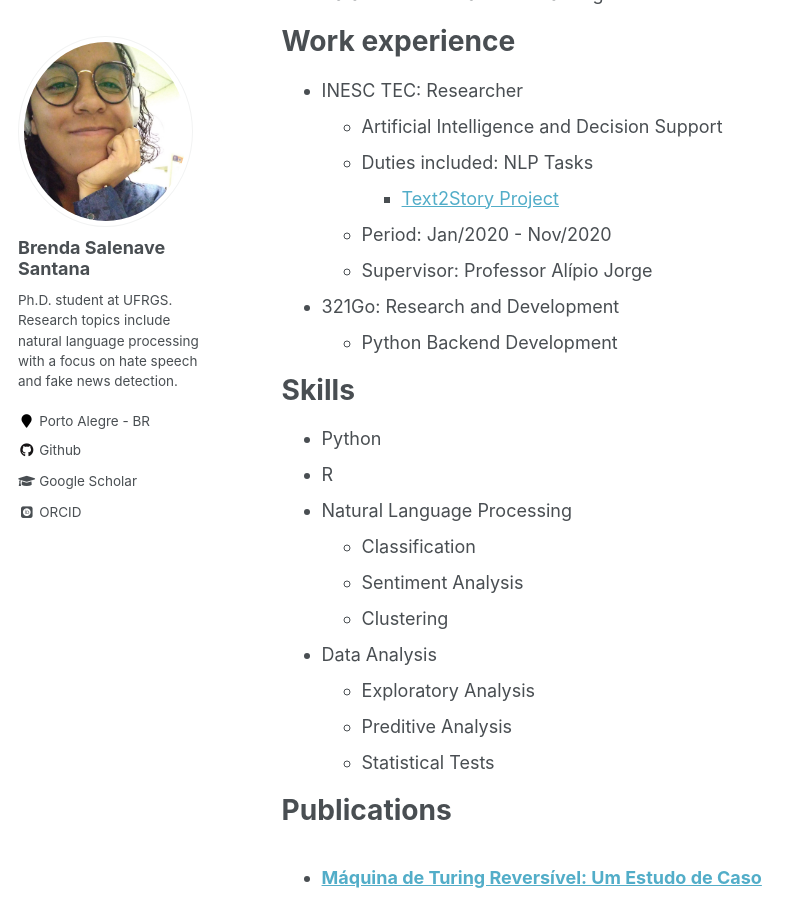
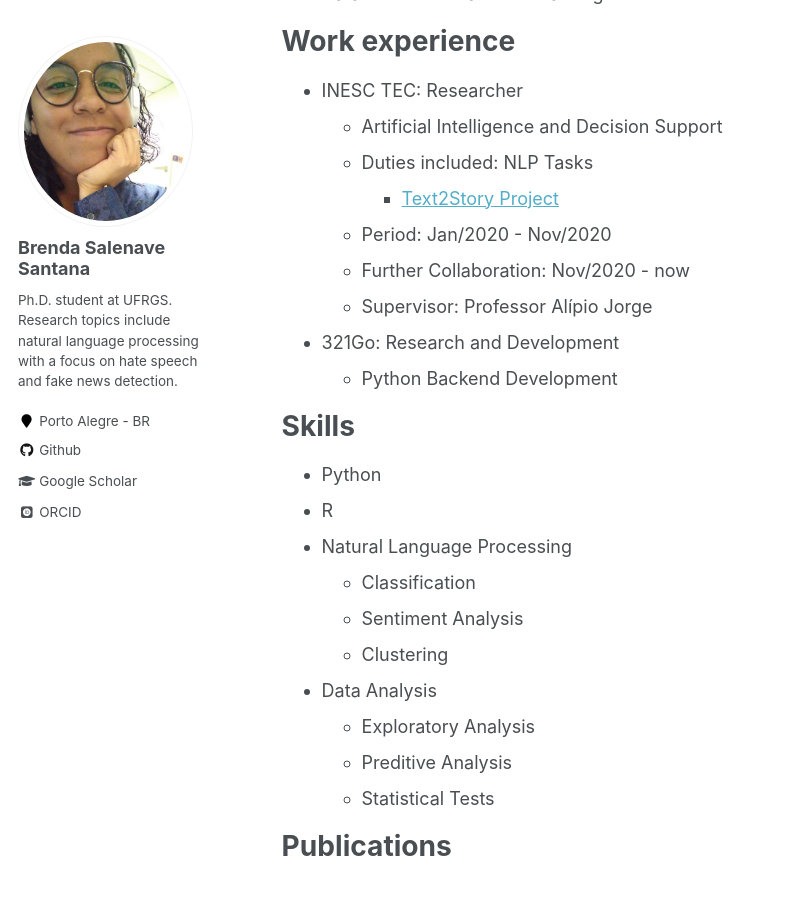
Before and after one commit to brendasalenave/brendasalenave.github.io, a Jekyll site: the page built from _pages/cv.md, in a window 1280 px wide and 900 px high, scrolled down 401 px. Shown: the whole window, without its empty margins (0-807 px from the left). Built offline with Jekyll 4.4.1, drawn with Linux system fonts in a browser that asks for light colours; some web fonts are replaced.

Commit message:
Update cv.md

```diff
--- a/_pages/cv.md
+++ b/_pages/cv.md
@@ -26,6 +26,7 @@ Work experience
   * Duties included: NLP Tasks
     * [Text2Story Project](https://text2story.inesctec.pt)
   * Period: Jan/2020 - Nov/2020
+  * Further Collaboration: Nov/2020 - now
   * Supervisor: Professor Alípio Jorge
 
 * 321Go: Research and Development
```
